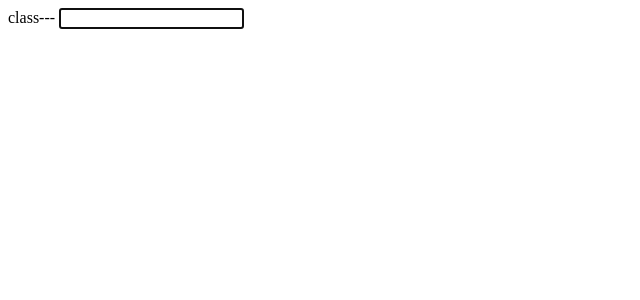
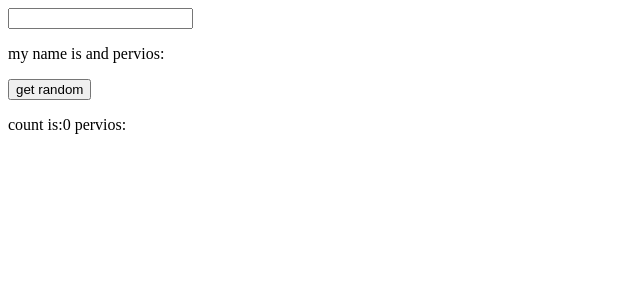
Before and after one commit to HanzaleLatifi/ReactCourse, a React (Create React App) app: page / in a window 1280 px wide. Shown: the top 300 px of the page, without its empty margins (0-640 px from the left). Built offline with nearby package versions, Linux system fonts and the light colour scheme.

Commit message:
Store Pervious State by useRef

```diff
--- a/src/App.js
+++ b/src/App.js
@@ -1,6 +1,7 @@
 import React, { Component } from 'react';
 import ClassRef from './Components/Ref/ClassRef';
 import FunctionalRef from './Components/Ref/FunctionalRef';
+import StorePreState from './Components/Ref/StorePreState';
 
 
 
@@ -14,8 +15,9 @@ class App extends Component {
         return (
 
             <div>
-                class--- <ClassRef />
+                {/* class--- <ClassRef /> */}
                 {/* Func -----<FunctionalRef /> */}
+                <StorePreState />
 
 
             </div>
--- /dev/null
+++ b/src/Components/Ref/StorePreState.js
@@ -0,0 +1,36 @@
+import React, { useState, useRef, useEffect } from 'react';
+const StorePreState = () => {
+    const [inputValue, setInputValue] = useState("");
+    const [count, setCount] = useState(0);
+    const perValue = useRef();
+    const perCount=useRef();
+
+
+    const changeHandler = (e) => {
+
+        setInputValue(e.target.value)
+    };
+    useEffect(() => {
+        perValue.current = inputValue;
+
+    }, [inputValue]);
+    useEffect( ()=>{
+        perCount.current=count;
+
+    },[count] )
+
+    return (
+        <div>
+            <input type="text" onChange={changeHandler} />
+            <p>my name is {inputValue} and  pervios:{perValue.current}
+             </p>
+
+            <button onClick={()=>setCount(Math.ceil(Math.random()*100))}>get random</button>
+            <p>count is:{count}   pervios:{perCount.current} </p>
+
+
+        </div>
+    );
+}
+
+export default StorePreState;
```
